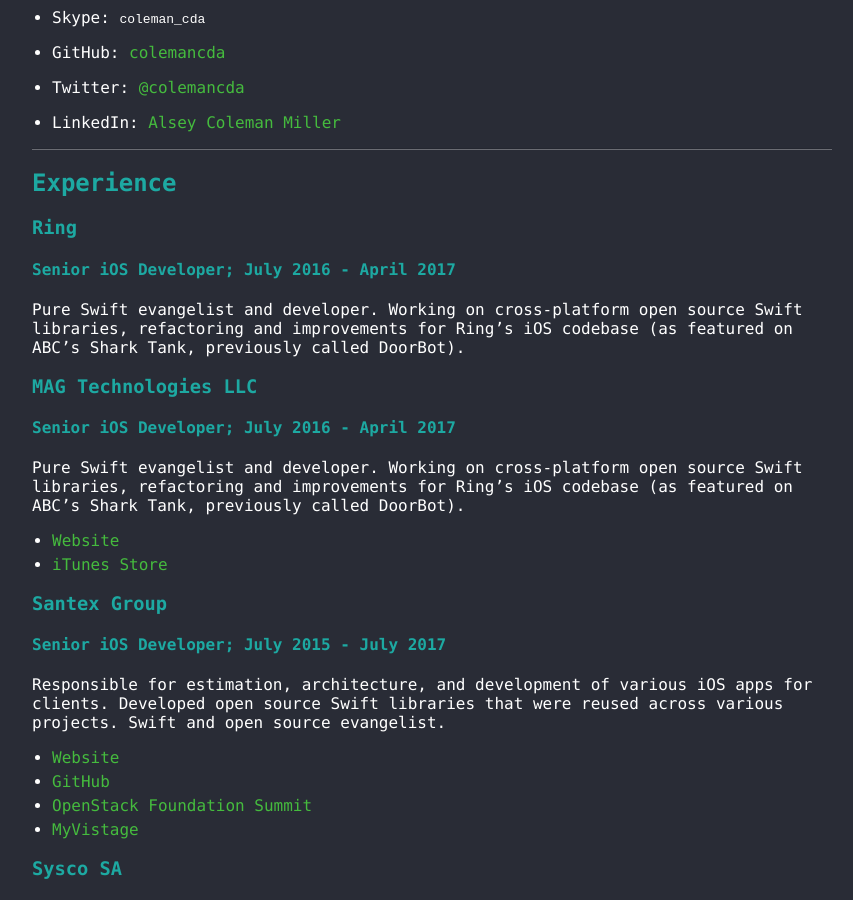
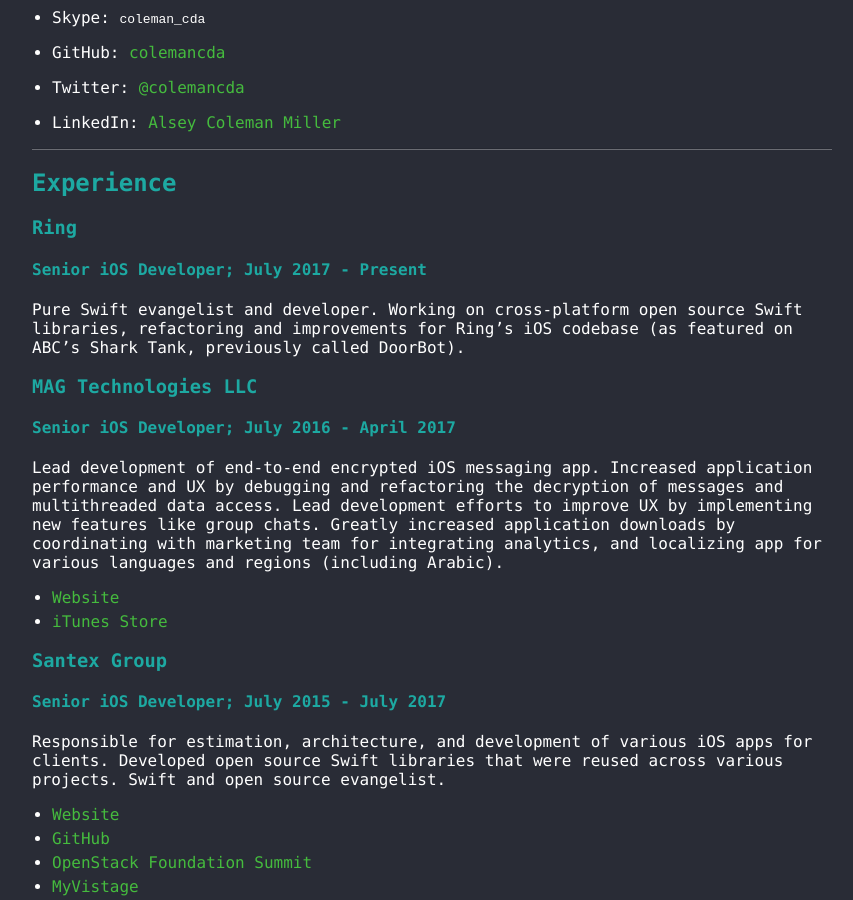
Before and after one commit to colemancda/colemancda.github.io, a Jekyll site: the page built from about.md, in a window 1280 px wide and 900 px high, scrolled down 604 px. Shown: the whole window, without its empty margins (208-1061 px from the left). Built offline with Jekyll 4.4.1, drawn with Linux system fonts in a browser that asks for light colours; our own code applies the rules of GitHub Pages for plain Markdown files.

Commit message:
Updated About Me page

```diff
--- a/about.md
+++ b/about.md
@@ -36,7 +36,7 @@ Seasoned iOS Developer experienced in designing and developing custom applicatio
 
 ### Ring
 
-#### Senior iOS Developer; July 2016 - April 2017
+#### Senior iOS Developer; July 2017 - Present
 
 Pure Swift evangelist and developer. Working on cross-platform open source Swift libraries, refactoring and improvements for Ring's iOS codebase (as featured on ABC’s Shark Tank, previously called DoorBot).
 
@@ -44,7 +44,7 @@ Pure Swift evangelist and developer. Working on cross-platform open source Swift
 
 #### Senior iOS Developer; July 2016 - April 2017
 
-Pure Swift evangelist and developer. Working on cross-platform open source Swift libraries, refactoring and improvements for Ring's iOS codebase (as featured on ABC’s Shark Tank, previously called DoorBot).
+Lead development of end-to-end encrypted iOS messaging app. Increased application performance and UX by debugging and refactoring the decryption of messages and multithreaded data access. Lead development efforts to improve UX by implementing new features like group chats. Greatly increased application downloads by coordinating with marketing team for integrating analytics, and localizing app for various languages and regions (including Arabic).
 
 - [Website](http://www.sayfeapp.com)
 - [iTunes Store](https://itunes.apple.com/us/app/sayfe-secure-private-messenger/id1050787926)
```
